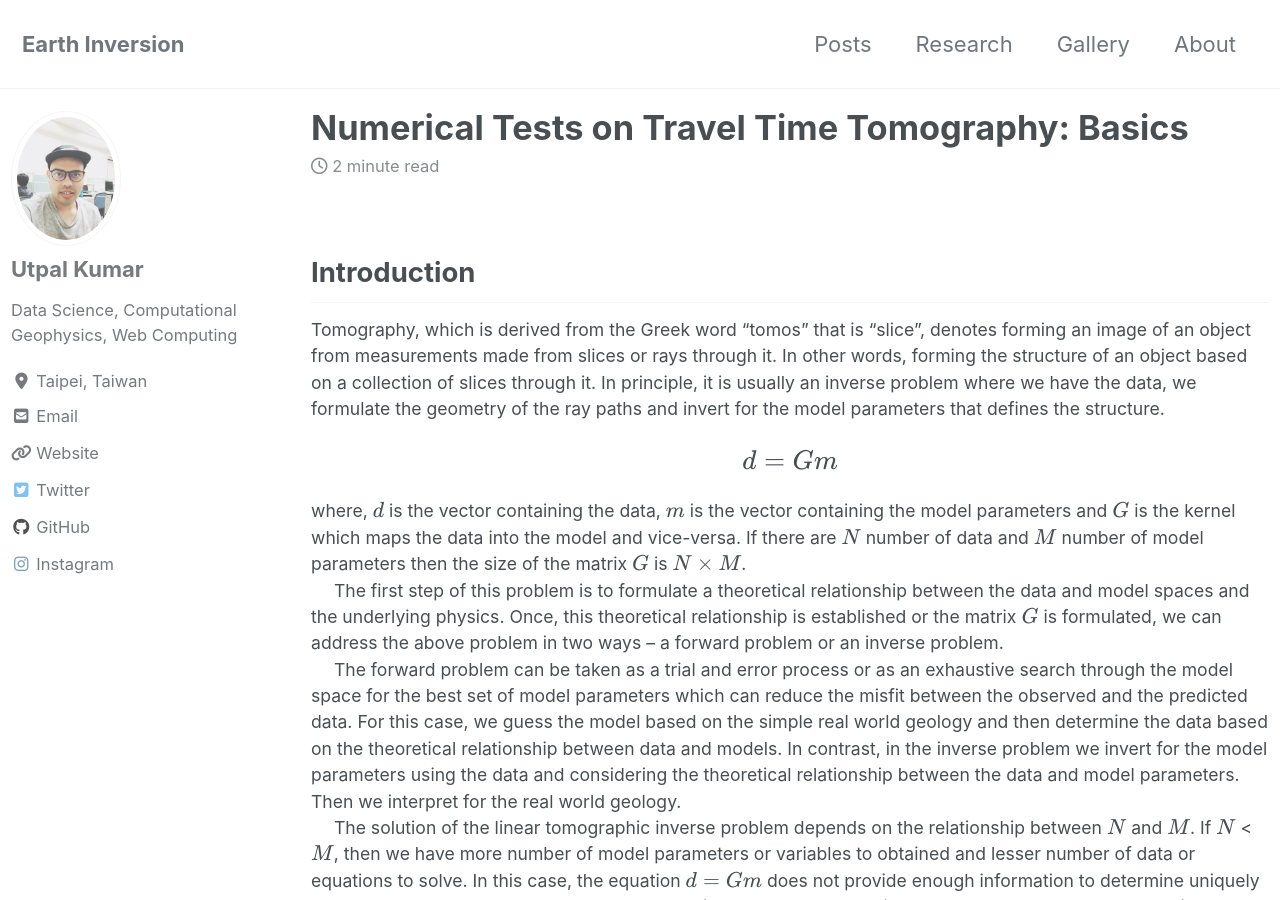
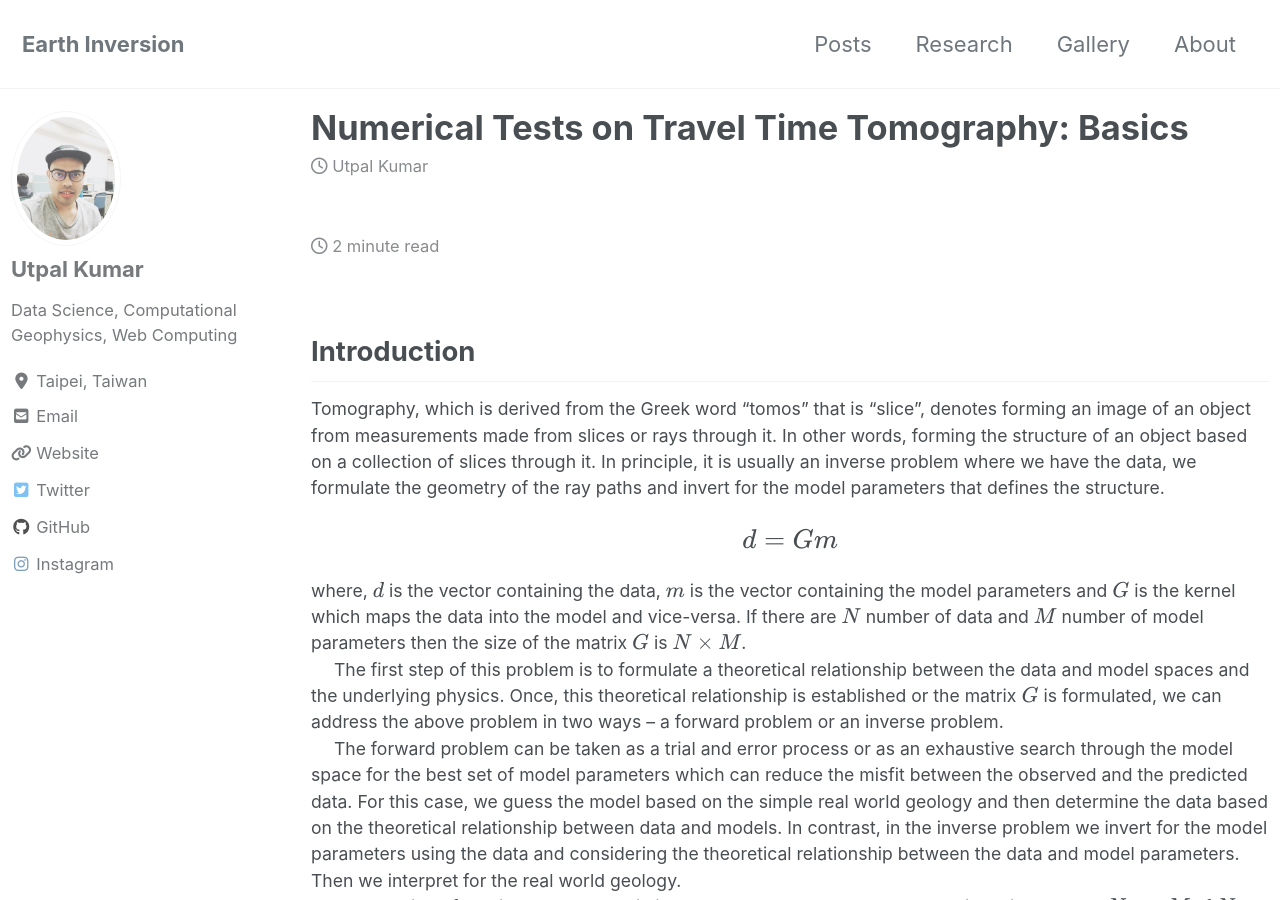
Before and after one commit to apexcodings/earthinversion.github.io, a Jekyll site: the page built from _posts/2020-05-23-numerical-tests-travel-time-tomography.md, in a window 1280 px wide and 900 px high. Built offline with Jekyll 4.4.1, drawn with Linux system fonts in a browser that asks for light colours; cached includes are drawn as plain includes; nearby versions of some CDN libraries; formulas are drawn with MathJax 3; comment, search, counter and statistics services are not loaded.

Commit message:
single post author name added

```diff
--- a/_layouts/single.html
+++ b/_layouts/single.html
@@ -28,6 +28,7 @@ layout: default
         <header>
           {% if page.title %}<h1 id="page-title" class="page__title" itemprop="headline">{{ page.title | markdownify | remove: "<p>" | remove: "</p>" }}</h1>{% endif %}
           {% if page.read_time %}
+            <p class="page__meta"><i class="far fa-clock" aria-hidden="true"></i> Utpal Kumar</p>
             <p class="page__meta"><i class="far fa-clock" aria-hidden="true"></i> {% include read-time.html %}</p>
           {% endif %}
         </header>
```
